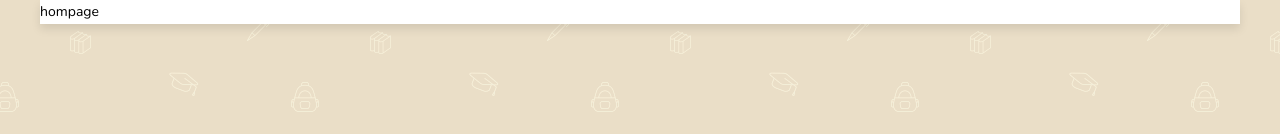
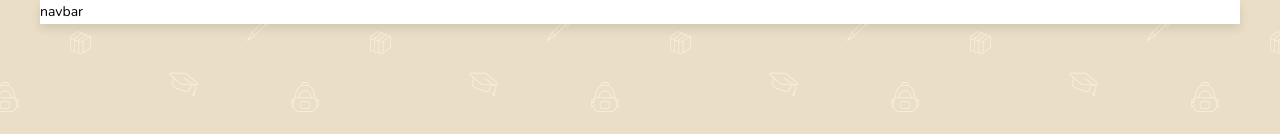
Before and after one commit to PrajwalPawar789/ciovision, a React (Create React App) app: page / in a window 1280 px wide. Shown: the top 134 px of the page. Built offline with nearby package versions, Linux system fonts and the light colour scheme.

Commit message:
setting-up navbar

```diff
--- /dev/null
+++ b/src/components/navbarTop/NavbarTop.jsx
@@ -0,0 +1,12 @@
+import React from 'react'
+import "./navbarTop.scss";
+
+const NavbarTop = () => {
+  return (
+    <div className="navbarTop">
+        <div className="navbarContainer">navbar</div>
+    </div>
+  )
+}
+
+export default NavbarTop
--- a/src/pages/home/Home.jsx
+++ b/src/pages/home/Home.jsx
@@ -1,10 +1,13 @@
 import React from 'react'
 import "./home.scss";
+import NavbarTop from "../../components/navbarTop/NavbarTop.jsx";
 
 const Home = () => {
   return (
-    <div className="homeWrapper">hompage</div>
+    <div className="homeWrapper">
+      <NavbarTop/>
+    </div>
   )
 }
 
-export default Home
+export default Home;
```
Also changed, not shown: src/components/navbarTop/navbarTop.scss (added).
